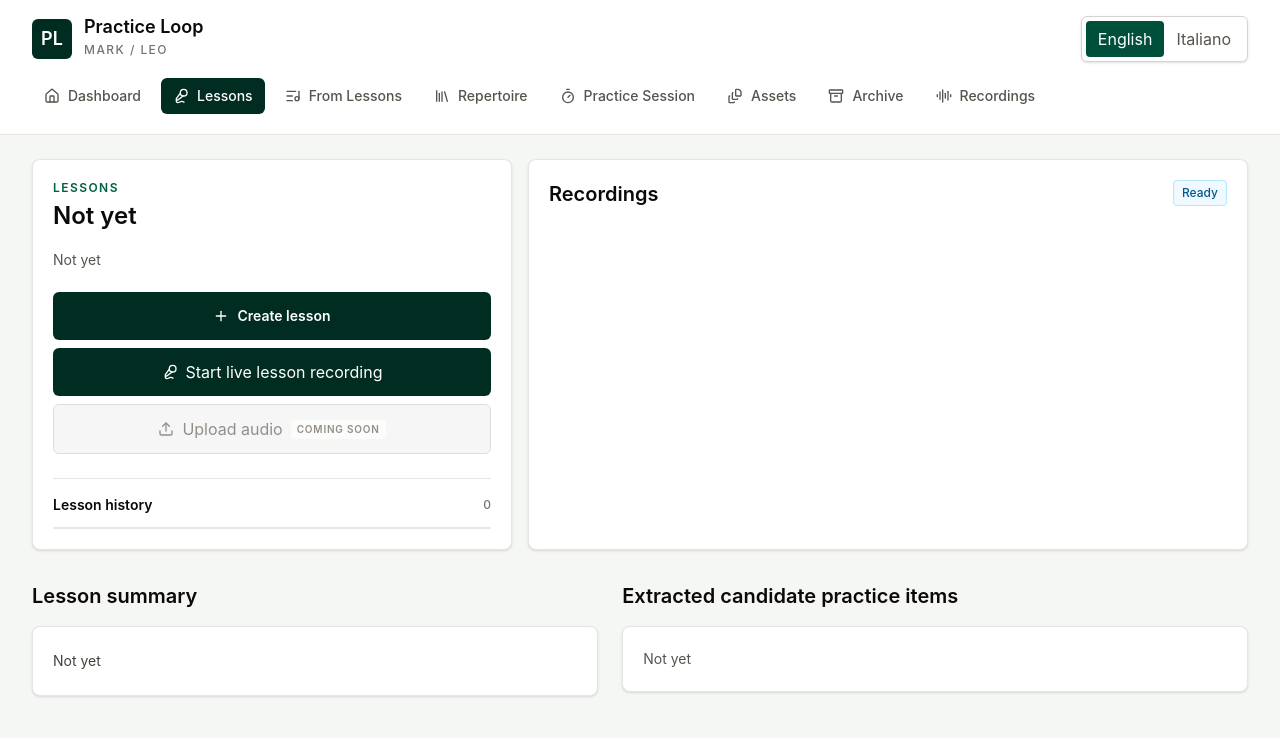
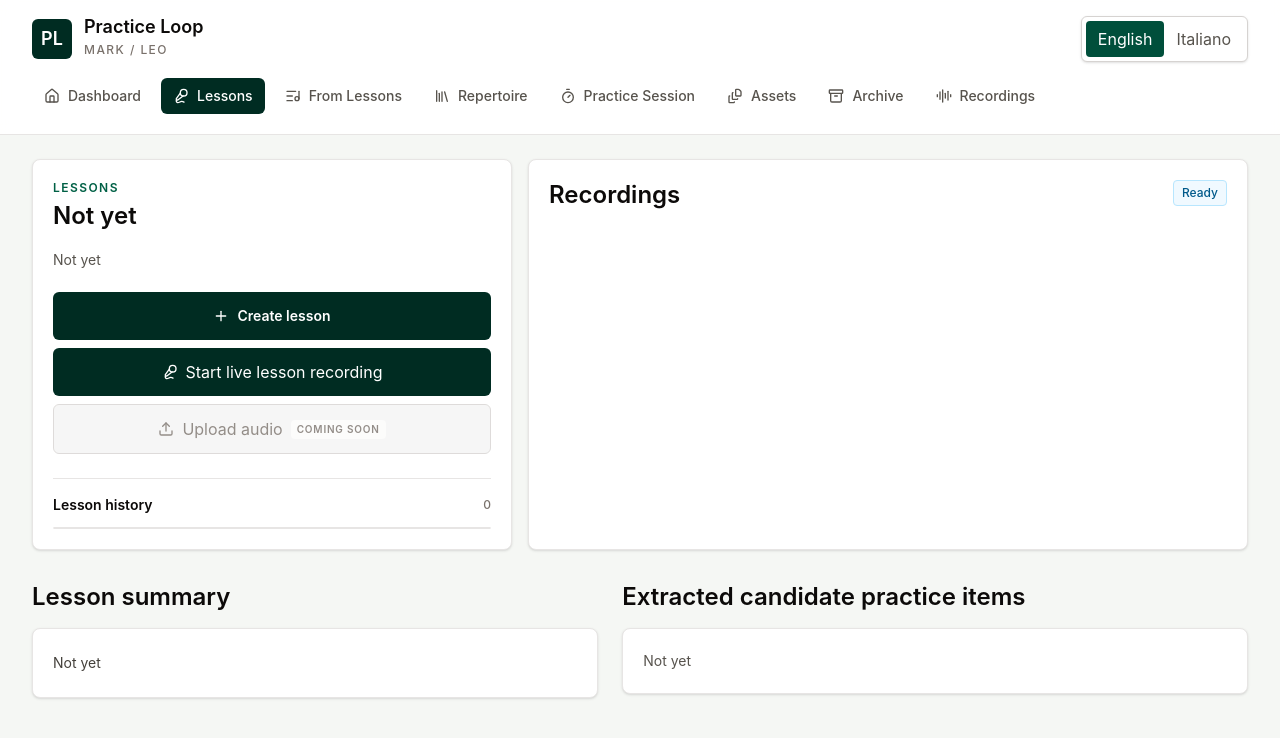
Before and after one commit to drmarkoconnor/musica, a Next.js app: page /lessons in a window 1280 px wide. Shown: the top 738 px of the page. Built offline with nearby package versions, Linux system fonts and the light colour scheme.

Commit message:
Strengthen lesson area headings

```diff
--- a/src/app/lessons/lessons-screen.tsx
+++ b/src/app/lessons/lessons-screen.tsx
@@ -314,7 +314,7 @@ export function LessonsScreen({ data }: { data: PracticeLoopReadModel }) {
         <section className="space-y-4 rounded-lg border border-stone-200 bg-white p-5 shadow-sm">
           <div className="flex flex-wrap items-start justify-between gap-3">
             <div>
-              <h2 className="text-xl font-semibold text-stone-950">
+              <h2 className="text-2xl font-semibold leading-tight text-stone-950">
                 {recording ? t("latestClip") : t("recordings")}
               </h2>
               <p className="mt-1 text-sm text-stone-500">
--- a/src/components/lesson-segment-review.tsx
+++ b/src/components/lesson-segment-review.tsx
@@ -338,9 +338,11 @@ export function LessonSegmentReview({
     <section className="space-y-4 rounded-lg border border-stone-200 bg-stone-50 p-4">
       <div className="flex flex-wrap items-start justify-between gap-3">
         <div>
-          <div className="flex items-center gap-2">
-            <Scissors aria-hidden="true" className="h-4 w-4 text-emerald-800" />
-            <h3 className="text-sm font-semibold text-stone-950">
+          <div className="flex items-center gap-3">
+            <span className="inline-flex h-9 w-9 shrink-0 items-center justify-center rounded-md bg-emerald-950 text-white">
+              <Scissors aria-hidden="true" className="h-5 w-5" />
+            </span>
+            <h3 className="text-2xl font-semibold leading-tight text-stone-950">
               {t("teachingSegments")}
             </h3>
           </div>
@@ -359,7 +361,7 @@ export function LessonSegmentReview({
       >
         <div className="flex flex-wrap items-start justify-between gap-3">
           <div>
-            <h4 className="text-sm font-semibold text-stone-950">
+            <h4 className="text-xl font-semibold leading-tight text-stone-950">
               {t("addTeachingSegment")}
             </h4>
             <p className="mt-1 text-xs text-stone-500">
--- a/src/components/section.tsx
+++ b/src/components/section.tsx
@@ -23,7 +23,9 @@ export function Section({
               {eyebrow}
             </p>
           ) : null}
-          <h2 className="text-xl font-semibold text-stone-950">{title}</h2>
+          <h2 className="text-2xl font-semibold leading-tight text-stone-950">
+            {title}
+          </h2>
         </div>
         {action}
       </div>
--- a/src/components/teaching-transcript-review.tsx
+++ b/src/components/teaching-transcript-review.tsx
@@ -97,7 +97,7 @@ export function TeachingTranscriptReview({
           <p className="text-xs font-semibold uppercase tracking-[0.12em] text-emerald-800">
             {t("teachingReview")}
           </p>
-          <h2 className="mt-1 text-xl font-semibold text-stone-950">
+          <h2 className="mt-1 text-2xl font-semibold leading-tight text-stone-950">
             {t("lessonSummary")}
           </h2>
         </div>
@@ -112,7 +112,7 @@ export function TeachingTranscriptReview({
                 aria-hidden="true"
                 className="h-5 w-5 text-emerald-800"
               />
-              <h3 className="text-lg font-semibold text-stone-950">
+              <h3 className="text-xl font-semibold leading-tight text-stone-950">
                 {t("whatWasCovered")}
               </h3>
             </div>
```
